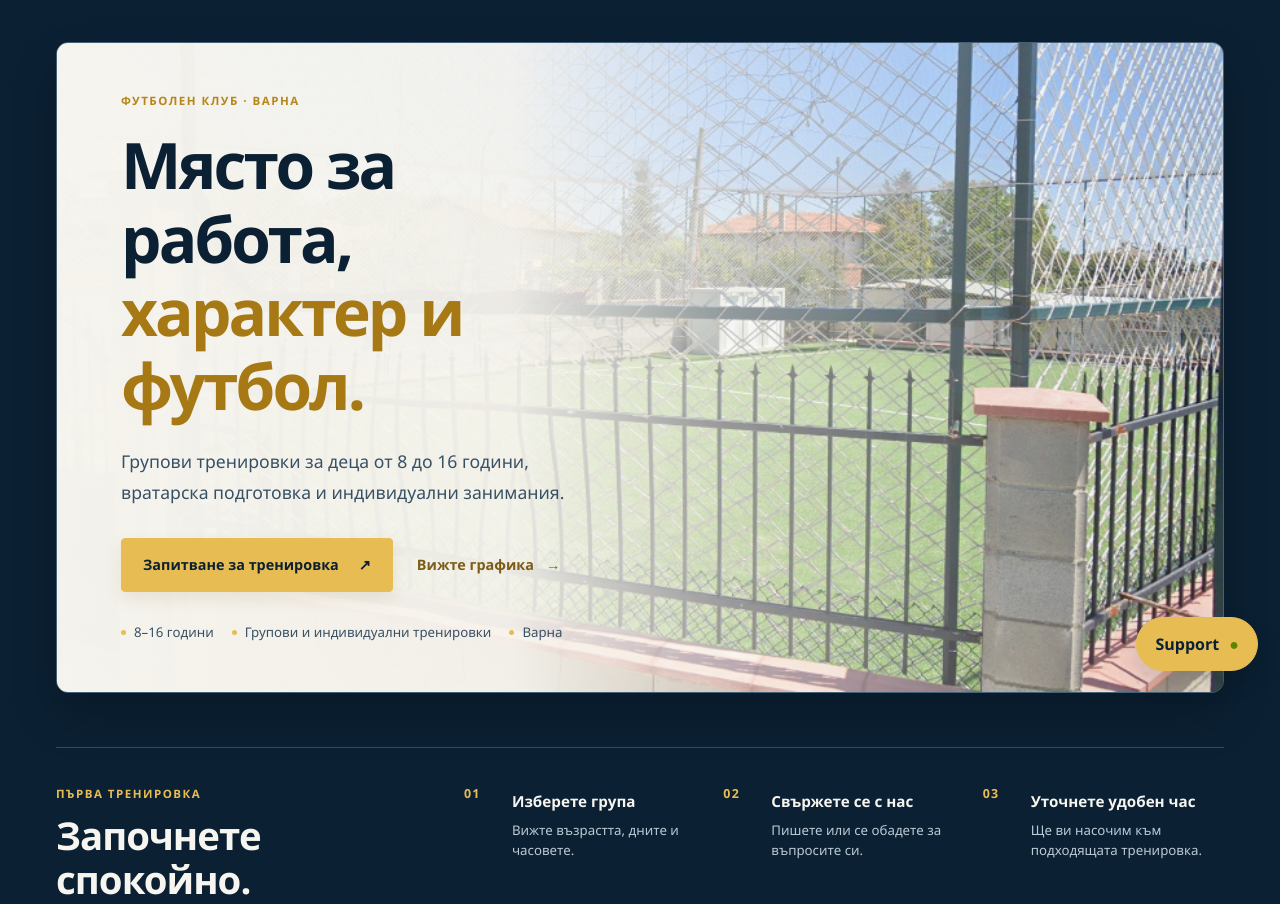
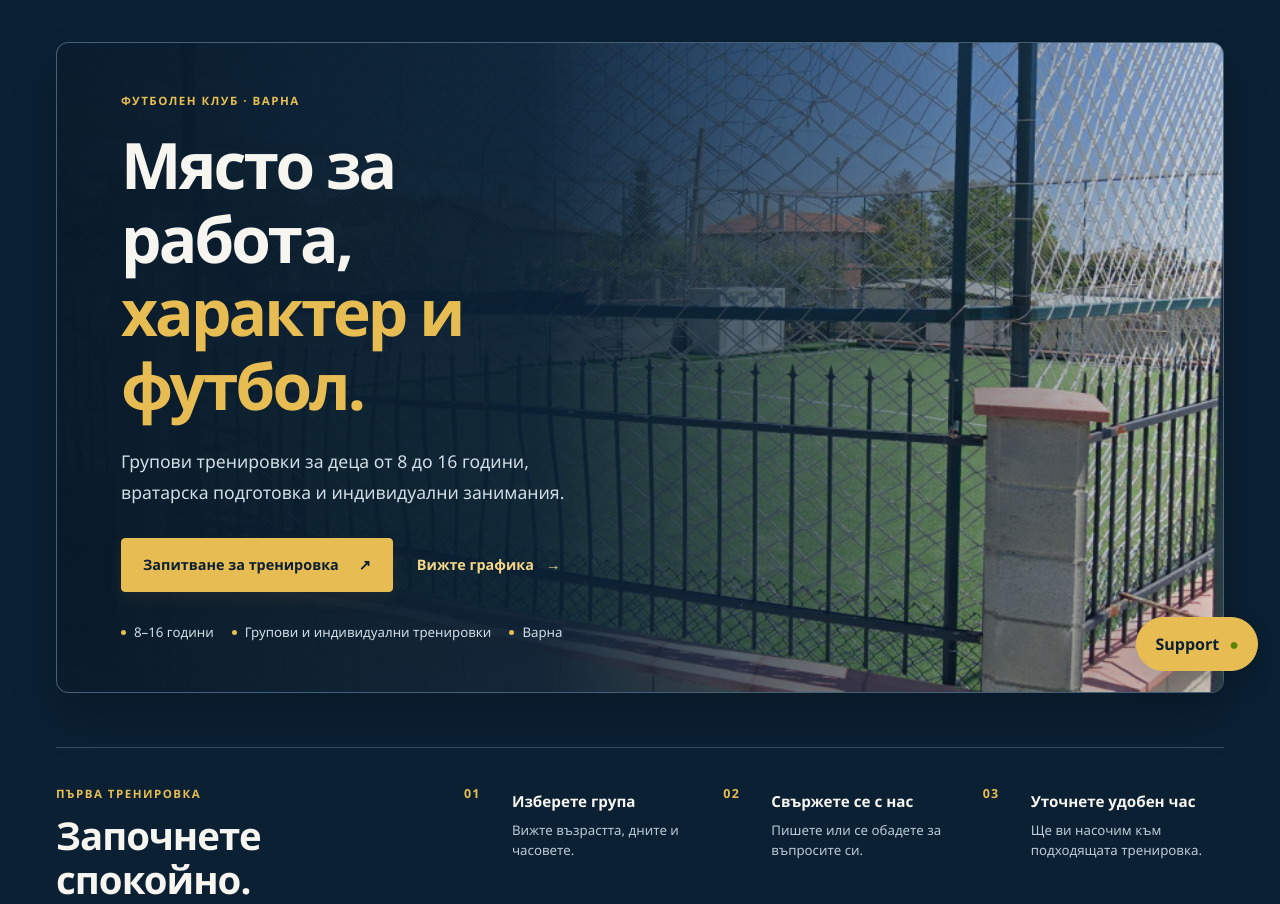
Before and after one commit to martiparty2000/marevstars.com, a Django app: page / in a window 1280 px wide. Shown: the part 107-1011 px from the top of the page. Run offline with Django 5.2, Linux system fonts and the light colour scheme.

Commit message:
Use navy overlay for home hero

```diff
--- a/team/static/css/club.css
+++ b/team/static/css/club.css
@@ -441,3 +441,14 @@ details p { padding-top: 12px; }
 .fixture { position:relative; padding-top:31px; }
 .fixture-round { position:absolute; top:8px; left:18px; margin:0; color:var(--gold); font-size:.67rem; font-weight:800; letter-spacing:.12em; text-transform:uppercase; }
 @media (max-width:720px) { .fixture { padding-top:31px; } }
+
+
+/* Home hero: keep the club's navy palette throughout */
+.home-hero-shade { background:linear-gradient(90deg,rgba(7,25,41,.98) 0%,rgba(9,31,50,.94) 41%,rgba(10,32,51,.66) 61%,rgba(11,32,51,.14) 100%); }
+.home-hero-copy { color:var(--text); }
+.home-hero-copy .eyebrow { color:var(--gold); }
+.home-hero-copy h1 { color:var(--text); }
+.home-hero-copy h1 span { color:var(--gold); }
+.home-hero-copy .lead,.home-hero-copy .hero-notes { color:#d2dde5; }
+.home-hero-copy .text-link { color:var(--gold-soft); }
+@media (max-width:720px) { .home-hero-shade { background:linear-gradient(0deg,rgba(7,25,41,.99) 0%,rgba(9,31,50,.94) 51%,rgba(10,32,51,.24) 100%); } }
```
